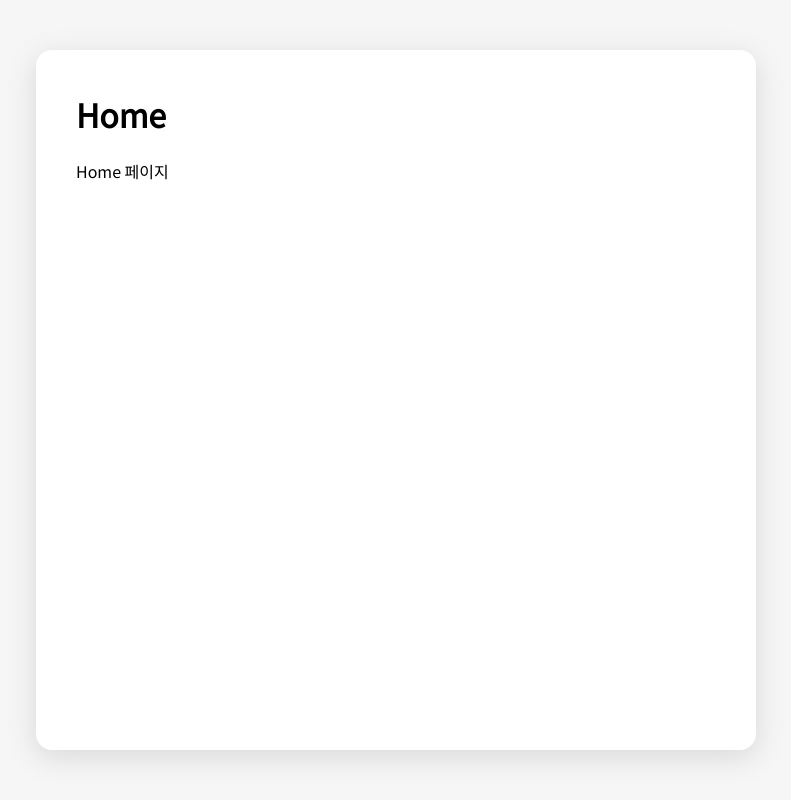
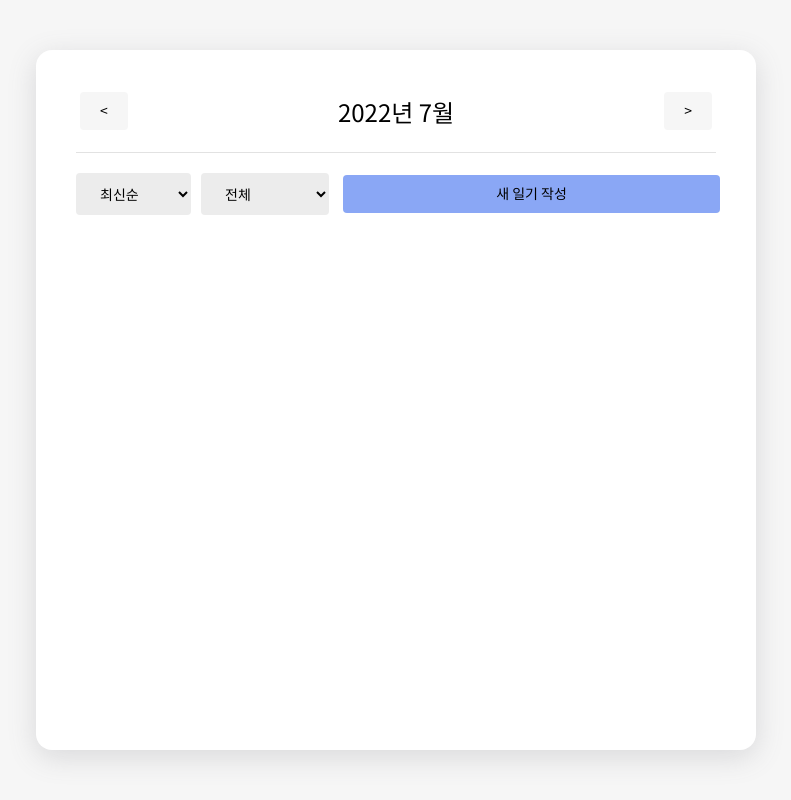
Before and after one commit to Eomjihee/Eating-piece-of-react, a React (Create React App) app in the folder Frontend/emotion-diary/: page / in a window 1280 px wide. Shown: the whole page, without its empty margins (244-1035 px from the left). Built offline with nearby package versions, Linux system fonts and the light colour scheme.

Commit message:
7-6 다이어리 리스트 화면 구현

```diff
--- a/Frontend/emotion-diary/src/App.css
+++ b/Frontend/emotion-diary/src/App.css
@@ -88,3 +88,82 @@ header .head_btn_right {
 header button {
   font-family: 'Noto Sans KR', sans-serif;
 }
+
+/* DiaryList */
+.DiaryList .menu_wrapper{
+  margin-top: 20px;
+  margin-bottom: 30px;
+  display: flex;
+  justify-content: space-between;
+}
+.DiaryList .menu_wrapper .right_col{
+  flex-grow: 1;
+}
+.DiaryList .menu_wrapper .right_col button {
+  width: 100%;
+}
+.DiaryList .ControlMenu {
+  margin-right: 10px;
+  border: none;
+  border-radius: 4px;
+  background-color: #ececec;
+
+  padding: 10px 20px 10px 20px;
+  cursor: pointer;
+  font-family: 'Noto Sans KR', sans-serif;
+  font-size: 14px;
+}
+
+/* DiaryItem */
+.DiaryItem {
+  padding: 15px 0px 15px 0px;
+  border-bottom: 1px solid #e2e2e2;
+  display: flex;
+  justify-content: space-between;
+}
+.DiaryItem .emotion_img_wrapper {
+  cursor: pointer;
+  min-width: 100px;
+  height: 80px;
+  border-radius: 8px;
+  display: flex;
+  justify-content: center;
+}
+.DiaryItem .emotion_img_wrapper img{
+  height: 100%;
+}
+.DiaryItem .emotion_img_wrapper_1{
+  border: 1px solid #ff7e7e;
+}
+.DiaryItem .emotion_img_wrapper_2{
+  border: 1px solid #fcb173;
+}
+.DiaryItem .emotion_img_wrapper_3{
+  border: 1px solid #fdff7e;
+}
+.DiaryItem .emotion_img_wrapper_4{
+  border: 1px solid #6be76b;
+}
+.DiaryItem .emotion_img_wrapper_5{
+  border: 1px solid #48d3bc;
+}
+.DiaryItem .emotion_img_wrapper_6{
+  border: 1px solid #6fb7f1;
+}
+.DiaryItem .info_wrapper {
+  cursor: pointer;
+  flex-grow: 1;
+  margin-left: 24px;
+}
+.DiaryItem .diary_date {
+  font-weight: 600;
+  font-size: 14px;
+  margin-bottom: 4px;
+}
+.DiaryItem .diary_content_preview {
+  font-weight: 400;
+  font-size: 18px;
+}
+.DiaryItem .btn_wrapper {
+  min-width: 70px;
+}
--- a/Frontend/emotion-diary/src/App.js
+++ b/Frontend/emotion-diary/src/App.js
@@ -29,9 +29,46 @@ const reducer = (state, action) => {
 export const DiaryStateContext = React.createContext();
 export const DiaryDispatchContext = React.createContext();
 
+const dummyData = [
+  {
+    id:1,
+    emotion : 4,
+    content : `오늘의 일기 1번`,
+    date : 1659496147905
+  },
+  {
+    id:2,
+    emotion : 2,
+    content : `오늘의 일기 2번`,
+    date : 1659496172494
+  },
+  {
+    id:3,
+    emotion : 6,
+    content : `오늘의 일기 3번`,
+    date : 1659496222787
+  },
+  {
+    id:4,
+    emotion : 1,
+    content : `오늘의 일기 4번`,
+    date : 1659496230676
+  },
+  {
+    id:5,
+    emotion : 5,
+    content : `오늘의 일기 5번`,
+    date : 1659496250687
+  },
+  {
+    id:6,
+    emotion : 2,
+    content : `오늘의 일기 6번`,
+    date : 1689496250687
+  },
+]
 function App() {
-  const [data, dispatch] = useReducer(reducer, []);
-
+  const [data, dispatch] = useReducer(reducer, dummyData);
   const dataId = useRef(0);
   // CREATE
   const onCreate = (date, content, emotion) => {
@@ -74,7 +111,7 @@ function App() {
           <Routes>
             <Route path='/' element={<Home/>} />
             <Route path='/create' element={<Create/>} />
-            <Route path='/edit' element={<Edit/>} />
+            <Route path='/edit/:id' element={<Edit/>} />
             <Route path='/diary/:id' element={<Diary/>} />
           </Routes>
         </div>
--- /dev/null
+++ b/Frontend/emotion-diary/src/components/DiaryItem.js
@@ -0,0 +1,31 @@
+import MyButton from "./MyButton";
+import {useNavigate} from 'react-router-dom'
+
+const DiaryItem = ({id, emotion, content, date}) => {
+  const navigate = useNavigate();
+  const env = process.env;
+  env.PUBLIC_URL = env.PUBLIC_URL || '';
+  const strDate = new Date(parseInt(date)).toLocaleDateString();
+  const goDetail = () =>{
+    navigate(`/diary/${id}`);
+  }
+  const goEdit = () =>{
+    navigate(`/edit/${id}`);
+  }
+  return (
+    <div className="DiaryItem">
+      <div onClick={goDetail} className={['emotion_img_wrapper', `emotion_img_wrapper_${emotion}`].join(' ')}>
+        <img src={process.env.PUBLIC_URL+`assets/emotion${emotion}.png`} />
+      </div>
+      <div onClick={goDetail} className="info_wrapper">
+        <div className="diary_date">{strDate}</div>
+        <div className="diary_content_preview">{content.slice(0,25)}</div>
+      </div>
+      <div onClick={goEdit} className="btn_wrapper">
+        <MyButton text={'수정'}/>
+      </div>
+    </div>
+  )
+};
+
+export default DiaryItem;
--- /dev/null
+++ b/Frontend/emotion-diary/src/components/DiaryList.js
@@ -0,0 +1,88 @@
+import { useState } from "react";
+import { useNavigate } from "react-router-dom";
+import DiaryItem from "./DiaryItem";
+import MyButton from "./MyButton";
+
+const sortOptList = [
+  { value: "latest", name: "최신순" },
+  { value: "oldest", name: "오래된 순" },
+];
+const emotionFilterOpt = [
+  { value: "all", name: "전체" },
+  { value: "good", name: "긍정적 감정" },
+  { value: "bad", name: "부정적 감정" },
+];
+
+const ControlMenu = ({ value, onChange, optionList }) => {
+  return (
+    <select
+      className="ControlMenu"
+      value={value}
+      onChange={(e) => onChange(e.target.value)}
+    >
+      {optionList.map((it, idx) => (
+        <option key={idx} value={it.value}>
+          {it.name}
+        </option>
+      ))}
+    </select>
+  );
+};
+
+const DiaryList = ({ diaryList }) => {
+  const navigate = useNavigate();
+  const [sortType, setSortType] = useState("latest");
+  const [emotionFilter, setEmotionFilter] = useState("all");
+  const getProcessedDiaryList = () => {
+    const filterCallBack = (item) => {
+      if (emotionFilter === "good") return parseInt(item.emotion) >= 3;
+      else return parseInt(item.emotion) < 3;
+    };
+    const compare = (a, b) => {
+      if (sortType === "latest") return parseInt(b.date) - parseInt(a.date);
+      else return parseInt(a.date) - parseInt(b.date);
+    };
+    const copyList = JSON.parse(JSON.stringify(diaryList));
+    const filterdList =
+      emotionFilter === "all"
+        ? copyList
+        : copyList.filter((it) => filterCallBack(it));
+    const sortedList = filterdList.sort(compare);
+    return sortedList;
+  };
+  return (
+    <div className="DiaryList">
+      <div className="menu_wrapper">
+        <div className="left_col">
+          <ControlMenu
+            value={sortType}
+            onChange={setSortType}
+            optionList={sortOptList}
+          />
+          <ControlMenu
+            value={emotionFilter}
+            onChange={setEmotionFilter}
+            optionList={emotionFilterOpt}
+          />
+        </div>
+        <div className="right_col">
+          <MyButton
+            type={"positive"}
+            text={"새 일기 작성"}
+            onClick={() => navigate("/create")}
+          />
+        </div>
+      </div>
+      {getProcessedDiaryList().map((diary) => {
+        // return <div key={diary.id}>{diary.content}</div>;
+        return <DiaryItem key={diary.id} {...diary} />
+      })}
+    </div>
+  );
+};
+
+DiaryList.defaultProps = {
+  diaryList: [],
+};
+
+export default DiaryList;
--- a/Frontend/emotion-diary/src/pages/Home.js
+++ b/Frontend/emotion-diary/src/pages/Home.js
@@ -1,8 +1,47 @@
+import {useState, useContext, useEffect} from 'react'
+import {DiaryStateContext} from '../App'
+import MyHeader from './../components/MyHeader'
+import MyButton from './../components/MyButton'
+import DiaryList from '../components/DiaryList';
+
 const Home = () => {
+
+  const diaryList = useContext(DiaryStateContext);
+  const [data, setData] = useState([]);
+
+  const [curDate, setCurDate] = useState(new Date());
+  const headText = `${curDate.getFullYear()}년 ${curDate.getMonth()+1}월`
+
+  useEffect(()=>{
+    const firstDay= new Date(curDate.getFullYear(), curDate.getMonth(), 1).getTime();
+    const lastDay= new Date(curDate.getFullYear(), curDate.getMonth()+1, 0).getTime();
+
+    //console.log('    [firstDay, lastDay] : ',new Date(firstDay), new Date(lastDay));
+    // 각 달에 맞는 데이터만 출력
+    setData(diaryList.filter((diaryItem)=> firstDay <= diaryItem.date && diaryItem.date <= lastDay))
+
+  },[diaryList, curDate]);
+  useEffect(()=>{
+    console.log(data);
+  },[data]);
+
+  const increaseMonth = () =>{
+    setCurDate(new Date(curDate.getFullYear(),curDate.getMonth()+1, curDate.getDate()))
+  }
+  const decreaseMonth = () =>{
+    setCurDate(new Date(curDate.getFullYear(),curDate.getMonth()-1, curDate.getDate()))
+  }
+
   return (
     <div>
-      <h1>Home</h1>
-      <p>Home 페이지</p>
+      <MyHeader
+        headText={headText}
+        leftBtn={<MyButton text={'<'} onClick={decreaseMonth}/>}
+        rightBtn={<MyButton text={'>'} onClick={increaseMonth}/>}
+      />
+      <DiaryList
+        diaryList={data}
+      />
     </div>
   );
 };
```
